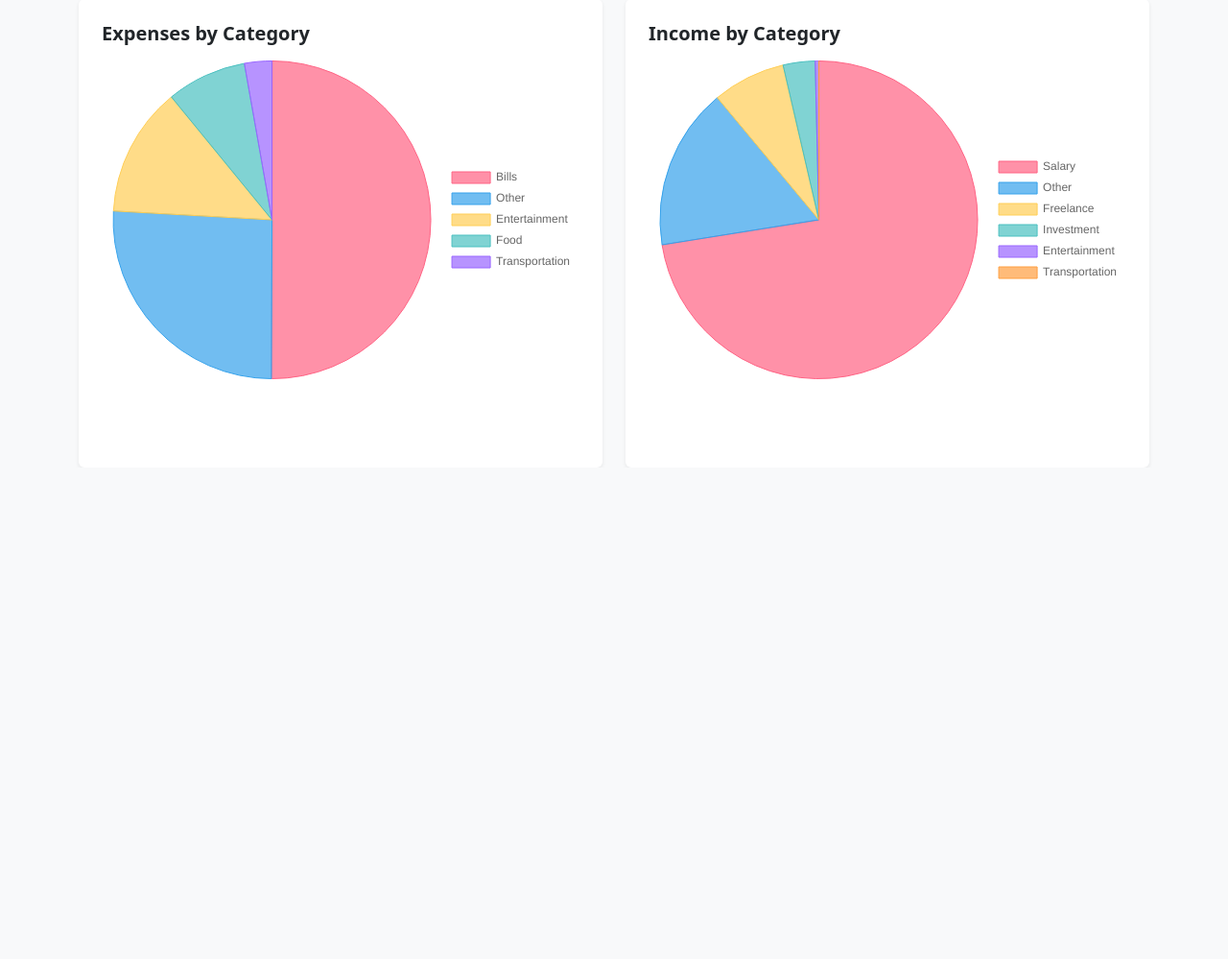
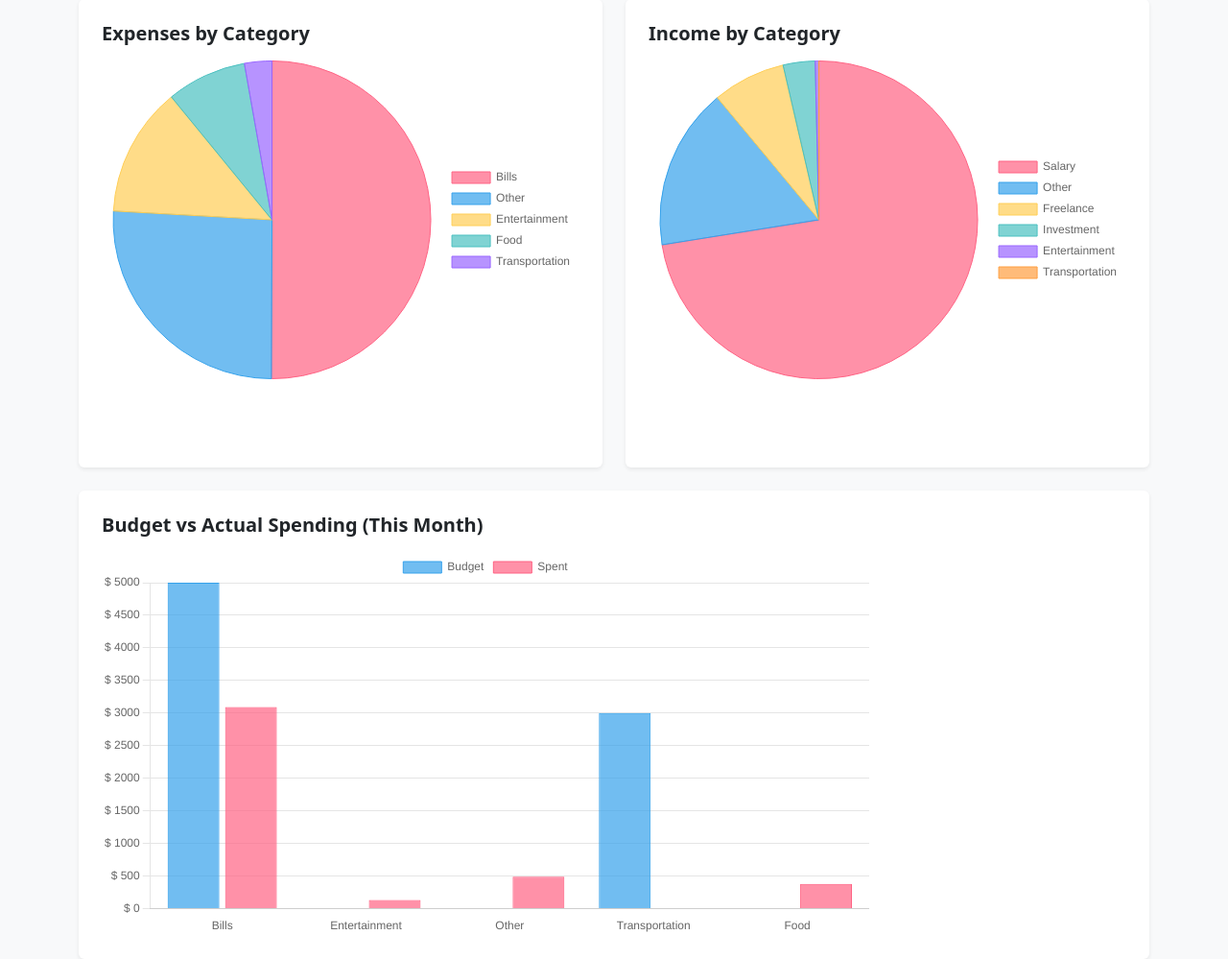
Before and after one commit to TharHtet236401/intern_task2, a Django app: page /analysis/ in a window 1280 px wide. Shown: the part 695-1694 px from the top of the page at 96% size. Before the commit the page ends 1090 px from the top, so only its background shows below. Run offline with Django 5.2, Linux system fonts and the light colour scheme; data comes from the database, SQL or seed files in the repository; some libraries are stand-ins or nearby versions.

Commit message:
Add budget vs actual spending comparison chart to financial analysis page

```diff
--- a/transaction/templates/transaction/analysis.html
+++ b/transaction/templates/transaction/analysis.html
@@ -101,6 +101,20 @@
                     <h5 class="card-title mb-3">Income by Category</h5>
                     <div style="height: 400px;">
                         <canvas id="incomeChart"></canvas>
+                    </div>
+                </div>
+            </div>
+        </div>
+    </div>
+
+    <!-- Add this after your existing charts -->
+    <div class="row mt-4">
+        <div class="col-12">
+            <div class="card shadow-sm">
+                <div class="card-body">
+                    <h5 class="card-title mb-3">Budget vs Actual Spending (This Month)</h5>
+                    <div style="height: 400px;">
+                        <canvas id="comparisonChart"></canvas>
                     </div>
                 </div>
             </div>
@@ -235,6 +249,68 @@ document.addEventListener('DOMContentLoaded', function() {
             }
         }
     });
+
+    // Create comparison chart
+    const compCtx = document.getElementById('comparisonChart').getContext('2d');
+    const categories = JSON.parse('{{ comparison_data.categories|safe|escapejs }}');
+    const budgetAmounts = JSON.parse('{{ comparison_data.budget_amounts|safe|escapejs }}');
+    const spentAmounts = JSON.parse('{{ comparison_data.spent_amounts|safe|escapejs }}');
+
+    new Chart(compCtx, {
+        type: 'bar',
+        data: {
+            labels: categories,
+            datasets: [
+                {
+                    label: 'Budget',
+                    data: budgetAmounts,
+                    backgroundColor: 'rgba(54, 162, 235, 0.7)',
+                    borderColor: 'rgba(54, 162, 235, 1)',
+                    borderWidth: 1
+                },
+                {
+                    label: 'Spent',
+                    data: spentAmounts,
+                    backgroundColor: 'rgba(255, 99, 132, 0.7)',
+                    borderColor: 'rgba(255, 99, 132, 1)',
+                    borderWidth: 1
+                }
+            ]
+        },
+        options: {
+            responsive: true,
+            maintainAspectRatio: true,
+            aspectRatio: 2,
+            plugins: {
+                legend: {
+                    display: true,
+                    position: 'top'
+                },
+                tooltip: {
+                    callbacks: {
+                        label: function(context) {
+                            return `${context.dataset.label}: $ ${context.raw.toFixed(2)}`;
+                        }
+                    }
+                }
+            },
+            scales: {
+                x: {
+                    grid: {
+                        display: false
+                    }
+                },
+                y: {
+                    beginAtZero: true,
+                    ticks: {
+                        callback: function(value) {
+                            return '$ ' + value;
+                        }
+                    }
+                }
+            }
+        }
+    });
 });
 </script>
 
--- a/transaction/views.py
+++ b/transaction/views.py
@@ -115,6 +115,37 @@ def export_transactions(request):
 
 def analysis(request):
     try:
+        # Get current month and year for budget comparison
+        current_month = timezone.now().month
+        current_year = timezone.now().year
+
+        # Get budgets for current month
+        budgets = Budget.objects.filter(
+            month=current_month,
+            year=current_year
+        )
+        budget_dict = {budget.category: float(budget.amount) for budget in budgets}
+
+        # Get expenses for current month
+        expenses_by_category = (
+            Transaction.objects.filter(
+                transaction_type='expense',
+                date__month=current_month,
+                date__year=current_year
+            )
+            .values('category')
+            .annotate(total=Sum('amount'))
+        )
+        expense_dict = {item['category']: float(item['total']) for item in expenses_by_category}
+
+        # Prepare comparison data
+        categories = set(budget_dict.keys()) | set(expense_dict.keys())
+        comparison_data = {
+            'categories': json.dumps([Transaction.CATEGORY_CHOICES_DICT.get(cat, cat) for cat in categories]),
+            'budget_amounts': json.dumps([budget_dict.get(cat, 0) for cat in categories]),
+            'spent_amounts': json.dumps([expense_dict.get(cat, 0) for cat in categories])
+        }
+
         transactions = Transaction.objects.all()
 
         # Calculate totals
@@ -167,6 +198,7 @@ def analysis(request):
                                   for item in income_by_category])
         income_data = json.dumps([float(item['total']) for item in income_by_category])
 
+        # Add comparison data to your existing context
         context = {
             'total_income': total_income,
             'total_expenses': total_expenses,
@@ -178,6 +210,7 @@ def analysis(request):
             'trend_labels': trend_labels,
             'trend_income': trend_income,
             'trend_expenses': trend_expenses,
+            'comparison_data': comparison_data,
         }
 
         return render(request, 'transaction/analysis.html', context)
```
